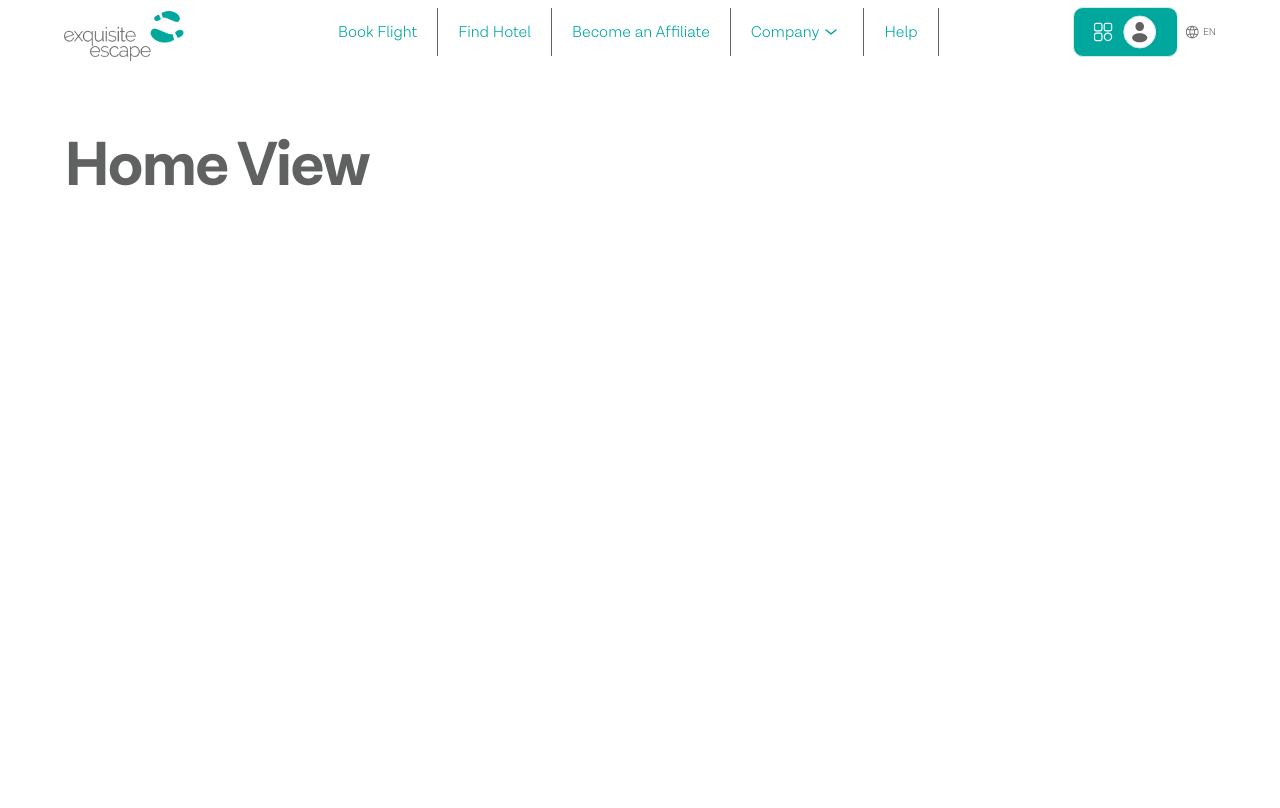
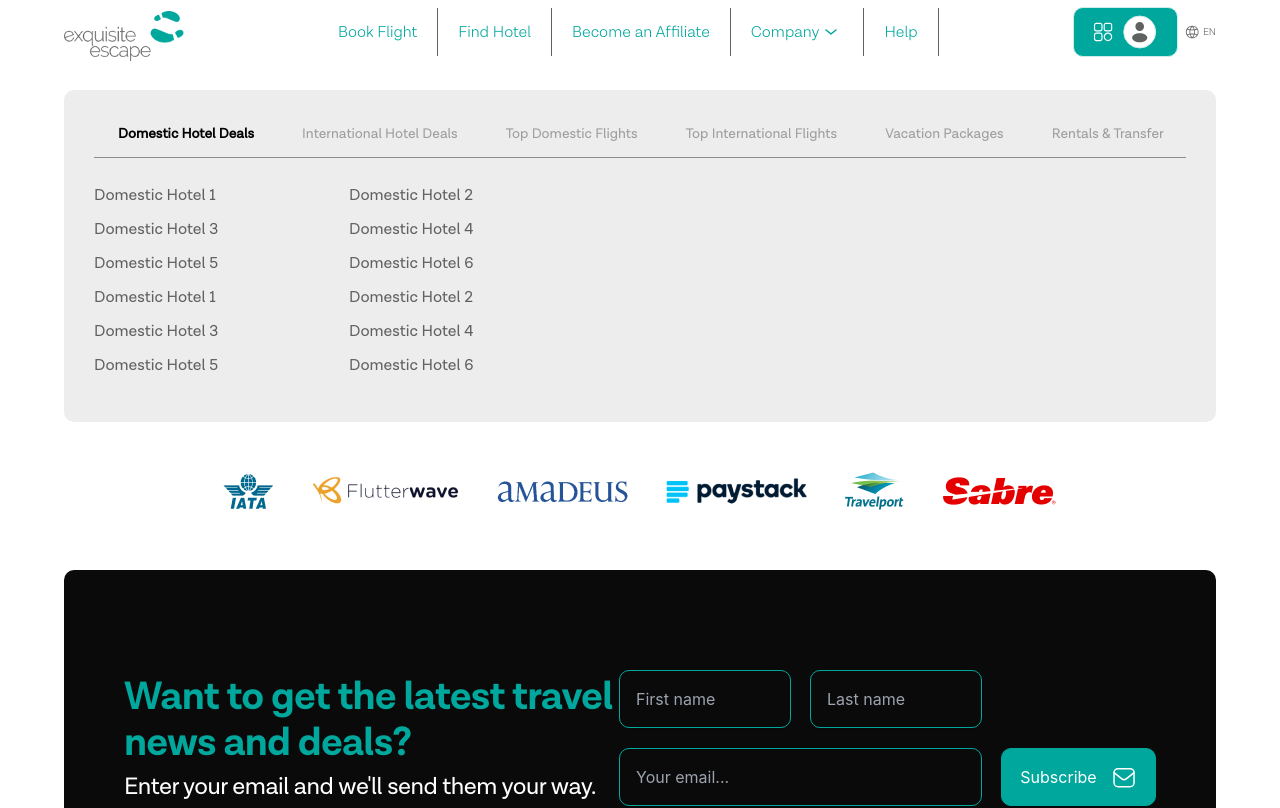
Before and after one commit to Mykel-Eze/exquisite-escape, a Vue app: page / in a window 1280 px wide. Shown: the top 808 px of the page. Built offline with nearby package versions, Linux system fonts and the light colour scheme.

Commit message:
HotelFlightsList section done

```diff
--- a/src/App.vue
+++ b/src/App.vue
@@ -17,7 +17,7 @@
   }
   div#main-contents-wrapper {
     padding-top: 90px;
-    min-height: 100vh;
+    /* min-height: 100vh; */
   }
   @media(max-width: 600px) {
     div#main-contents-wrapper {
--- /dev/null
+++ b/src/assets/css/hotels-flights-lists.css
@@ -0,0 +1,39 @@
+section#domestic-flight-list {
+    border-radius: 10px;
+    background: #EDEDED;
+    padding: 20px 30px;
+}
+ul.deal-wrapper {
+    font-size: 16px;
+    display: grid;
+    grid-template-columns: 1fr 1fr;
+    max-width: 500px;
+    gap: 10px;
+    margin: 25px 0;
+}
+section#domestic-flight-list ul.tabs {
+    background: transparent;
+    border-bottom: 1px solid #8C8C8C;
+}
+section#domestic-flight-list ul li a {
+    background-color: transparent;
+    color: #9D9D9D;
+    text-transform: capitalize;
+}
+section#domestic-flight-list ul li a.active {
+    background: transparent;
+    font-weight: bold;
+    color: black;
+}
+img.tab-nav-icon {
+    position: absolute;
+    top: 10px;
+    z-index: 1;
+    cursor: pointer;
+}
+img.tab-nav-icon.tabs-next-icon {
+    right: 0;
+}
+img.tab-nav-icon.tabs-prev-icon {
+    left: 0;
+}
--- /dev/null
+++ b/src/components/HotelFlightLists.vue
@@ -0,0 +1,111 @@
+<template>
+  <section id="domestic-flight-list">
+    <div class="dfl-wrapper">
+        <div class="dfl-tabs-wrapper">
+            <ul class="tabs" ref="tabs">
+                <!-- <img src="../assets/images/tab-arrow-left.svg" alt="prev" class="tab-nav-icon tabs-prev-icon"> -->
+                <li class="tab">
+                    <a href="#domestic-hotels-deals">Domestic Hotel Deals</a>
+                </li>
+                <li class="tab">
+                    <a href="#international-hotels-deals">International Hotel Deals</a>
+                </li>
+                <li class="tab">
+                    <a href="#domestic-flight-deals">Top Domestic Flights</a>
+                </li>
+                <li class="tab">
+                    <a href="#international-flight-deals">Top International Flights</a>
+                </li>
+                <li class="tab">
+                    <a href="#vacation-packages-deals">Vacation Packages</a>
+                </li>
+                <li class="tab">
+                    <a href="#rentals-transfer-deals">Rentals & Transfer</a>
+                </li>
+
+                <!-- <img src="../assets/images/tab-arrow-right.svg" alt="next" class="tab-nav-icon tabs-next-icon"> -->
+            </ul>
+        </div>
+
+        <div class="dfl-content-wrapper">
+            <div id="domestic-hotels-deals">
+                <ul class="deal-wrapper">
+                    <li v-for="item in domesticHotels" :key="item.id">
+                        {{ item.name }}
+                    </li>
+                    <li v-for="item in domesticHotels" :key="item.id">
+                        {{ item.name }}
+                    </li>
+                </ul>
+            </div>
+            <div id="international-hotels-deals">
+               <ul class="deal-wrapper">
+                    <li v-for="item in internationHotels" :key="item.id">
+                        {{ item.name }}
+                    </li>
+               </ul>
+            </div>
+            <div id="domestic-flight-deals">
+                <ul class="deal-wrapper">
+                    <li v-for="item in domesticFlights" :key="item.id">
+                        {{ item.name }}
+                    </li>
+                </ul>
+            </div>
+            <div id="international-flight-deals">
+                <ul class="deal-wrapper">
+                    <li v-for="item in internationalFlights" :key="item.id">
+                        {{ item.name }}
+                    </li>
+                </ul>
+            </div>
+            <div id="vacation-packages-deals">
+                <ul class="deal-wrapper">
+                    <li v-for="item in otherData" :key="item.id">
+                        {{ item.name }}
+                    </li>
+                </ul>
+            </div>
+            <div id="rentals-transfer-deals">
+                <ul class="deal-wrapper">
+                    <li v-for="item in otherData" :key="item.id">
+                        {{ item.name }}
+                    </li>
+                </ul>
+            </div>
+        </div>
+    </div>
+  </section>
+</template>
+
+<script>
+import M from "materialize-css";
+import {
+    domesticHotels,
+    internationHotels,
+    internationalFlights,
+    domesticFlights,
+    otherData
+} from '@/data/DealsData.js';
+
+export default {
+    name: 'DomesticFlightLists',
+    data() {
+        return {
+            domesticHotels, internationHotels, internationalFlights, domesticFlights, otherData,
+        };
+    },
+    mounted() {
+        M.AutoInit();
+    },
+    methods: {}
+}
+</script>
+
+<style scoped src="..\assets\css\hotels-flights-lists.css"></style>
+
+<style>
+    section#domestic-flight-list ul.tabs .indicator {
+        display: none;
+    }
+</style>
--- a/src/components/Partners.vue
+++ b/src/components/Partners.vue
@@ -21,12 +21,13 @@ export default {
 
 <style scoped>
 #partners-block {
-    margin: 50px auto;
+    margin: 50px 0;
 }
 .partners-wrapper {
     max-width: 834px;
     display: flex;
     align-items: center;
     justify-content: space-between;
+    margin: auto;
 }
 </style>
--- /dev/null
+++ b/src/data/DealsData.js
@@ -0,0 +1,134 @@
+export const domesticHotels = [
+    {
+        id: 1,
+        name: 'Domestic Hotel 1',
+    },
+    {
+        id: 2,
+        name: 'Domestic Hotel 2',
+    },
+    {
+        id: 3,
+        name: 'Domestic Hotel 3',
+    },
+    {
+        id: 4,
+        name: 'Domestic Hotel 4',
+    },
+    {
+        id: 5,
+        name: 'Domestic Hotel 5',
+    },
+    {
+        id: 6,
+        name: 'Domestic Hotel 6',
+    },
+];
+
+export const internationHotels = [
+    {
+        id: 1,
+        name: 'International Hotel 1',
+    },
+    {
+        id: 2,
+        name: 'International Hotel 2',
+    },
+    {
+        id: 3,
+        name: 'International Hotel 3',
+    },
+    {
+        id: 4,
+        name: 'International Hotel 4',
+    },
+    {
+        id: 5,
+        name: 'International Hotel 5',
+    },
+    {
+        id: 6,
+        name: 'International Hotel 6',
+    },
+];
+
+export const domesticFlights = [
+    {
+        id: 1,
+        name: 'Domestic Flight 1',
+    },
+    {
+        id: 2,
+        name: 'Domestic Flight 2',
+    },
+    {
+        id: 3,
+        name: 'Domestic Flight 3',
+    },
+    {
+        id: 4,
+        name: 'Domestic Flight 4',
+    },
+    {
+        id: 5,
+        name: 'Domestic Flight 5',
+    },
+    {
+        id: 6,
+        name: 'Domestic Flight 6',
+    },
+];
+
+export const internationalFlights = [
+    {
+        id: 1,
+        name: 'International Flight 1',
+    },
+    {
+        id: 2,
+        name: 'International Flight 2',
+    },
+    {
+        id: 3,
+        name: 'International Flight 3',
+    },
+    {
+        id: 4,
+        name: 'International Flight 4',
+    },
+    {
+        id: 5,
+        name: 'International Flight 5',
+    },
+    {
+        id: 6,
+        name: 'International Flight 6',
+    },
+];
+
+export const otherData = [
+    {
+        id: 1,
+        name: 'Item 1',
+    },
+    {
+        id: 2,
+        name: 'Item 2',
+    },
+    {
+        id: 3,
+        name: 'Item 3',
+    },
+    {
+        id: 4,
+        name: 'Item 4',
+    },
+    {
+        id: 5,
+        name: 'Item 5',
+    },
+    {
+        id: 6,
+        name: 'Item 6',
+    },
+];
--- a/src/views/Home.vue
+++ b/src/views/Home.vue
@@ -1,21 +1,21 @@
 <template>
   <div id="home-view">
-    <div class="container">
-      <div class="row">
-        <div class="col-md-12">
-          <h1>Home View</h1>
-        </div>
+    <div class="row">
+      <div class="container">
+
+        <HotelFlightLists />
       </div>
     </div>
   </div>
 </template>
 
 <script>
+import HotelFlightLists from '@/components/HotelFlightLists.vue'
 // @ is an alias to /src
 // import HelloWorld from '@/components/HelloWorld.vue'
 
 export default {
   name: 'HomeView',
-  components: {}
+  components: {HotelFlightLists}
 }
 </script>
```
